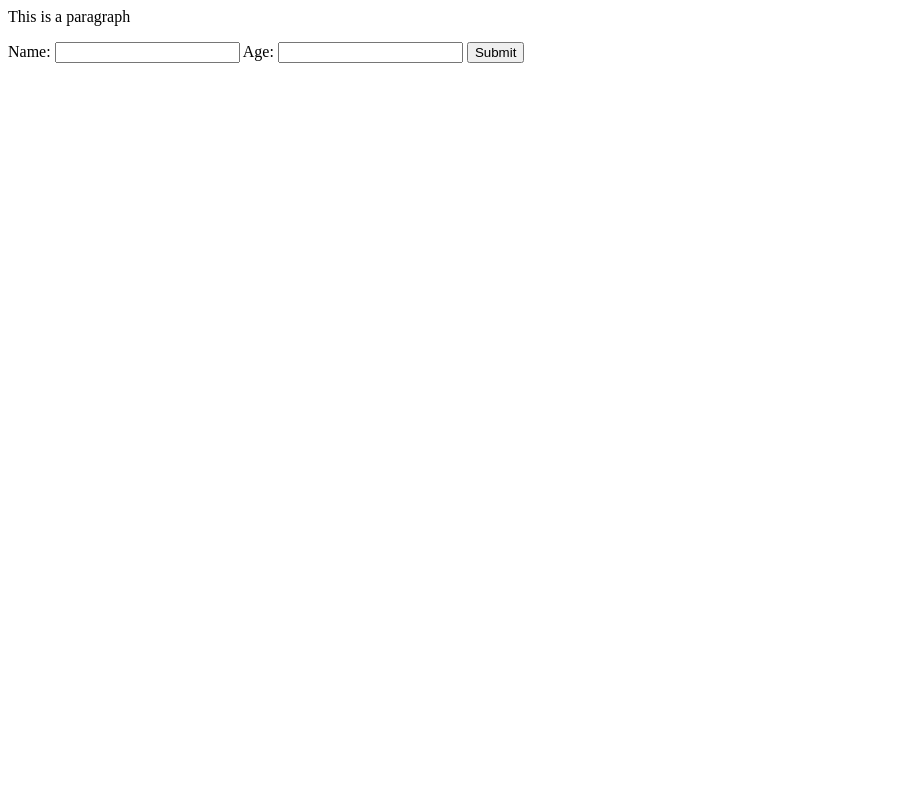
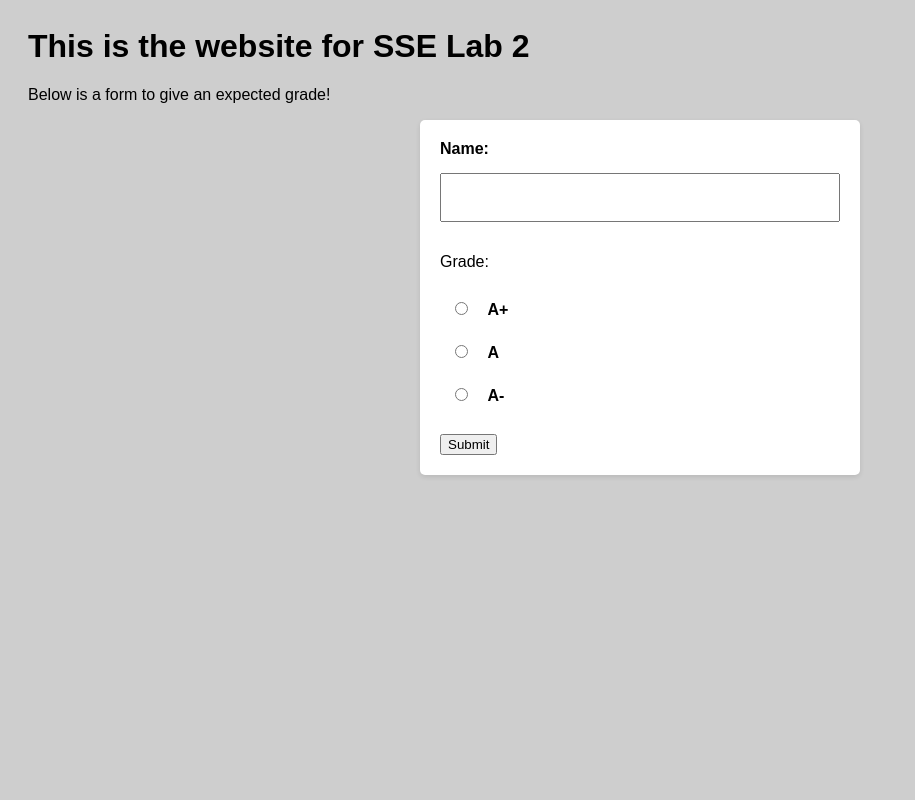
Before and after one commit to AndyXIP/SSE-lab2, a Flask app: page / in a window 1280 px wide. Shown: the whole page, without its empty margins (0-915 px from the left). Run offline with Flask 3, Linux system fonts and the light colour scheme.

Commit message:
Added css file

```diff
--- a/src/app.py
+++ b/src/app.py
@@ -9,5 +9,5 @@ def hello_world():
 @app.route("/submit", methods=["POST"])
 def submit():
     input_name = request.form.get("name")
-    input_age = request.form.get("age")
-    return render_template("hello.html", name=input_name, age=input_age)
+    input_grade = request.form.get("grade")
+    return render_template("hello.html", name=input_name, grade=input_grade)
--- /dev/null
+++ b/src/static/css/styles.css
@@ -0,0 +1,34 @@
+/* Body styling */
+body {
+    font-family: Arial, sans-serif;
+    background-color: rgb(206, 206, 206);
+    padding: 20px;
+}
+
+/* Form container */
+form {
+    background: white;
+    padding: 20px;
+    border-radius: 5px;
+    box-shadow: 0 2px 5px rgba(0, 0, 0, 0.1);
+    max-width: 400px;
+    margin: auto;
+}
+
+/* Label styling */
+label {
+    font-weight: bold;
+}
+
+/* Input styling (text box for name)*/
+input[type="text"] {
+    width: 100%;
+    padding: 15px;
+    margin-bottom: 15px;
+    margin-top: 15px;
+}
+
+/* Input styling (radio buttons for grade)*/
+input[type="radio"] {
+    margin: 15px;
+}
--- a/src/templates/index.html
+++ b/src/templates/index.html
@@ -1,12 +1,22 @@
 <html>
+    <head>
+        <link rel="stylesheet" href="{{ url_for('static', filename='css/styles.css') }}">
+    </head>
+
     <body>
-        <p>This is a paragraph</p>
-    <form action="/submit" method="post">
-        <label for="namefield">Name:</label>
-        <input type="text" id="namefield" name="name">
-        <label for="agefield">Age:</label>
-        <input type="number" id="agefield" name="age">
-        <input type="submit" value="Submit">
-    </form>
+        <h1>This is the website for SSE Lab 2</h1>
+        <p>Below is a form to give an expected grade!</p>
+        <form action="/submit" method="post">
+            <label for="namefield">Name:</label><br>
+            <input type="text" id="namefield" name="name"><br>
+            <p>Grade:</p>
+            <input type="radio" id="a1" name="grade" value="A+">
+            <label for="a">A+</label><br>
+            <input type="radio" id="a2" name="grade" value="A">
+            <label for="a">A</label><br>
+            <input type="radio" id="a3" name="grade" value="A-">
+            <label for="a">A-</label><br><br>
+            <input type="submit" value="Submit">
+        </form>
     </body>
 </html>
```
Also changed, not shown: src/templates/hello.html (+7 -2 lines), 1 other file.
